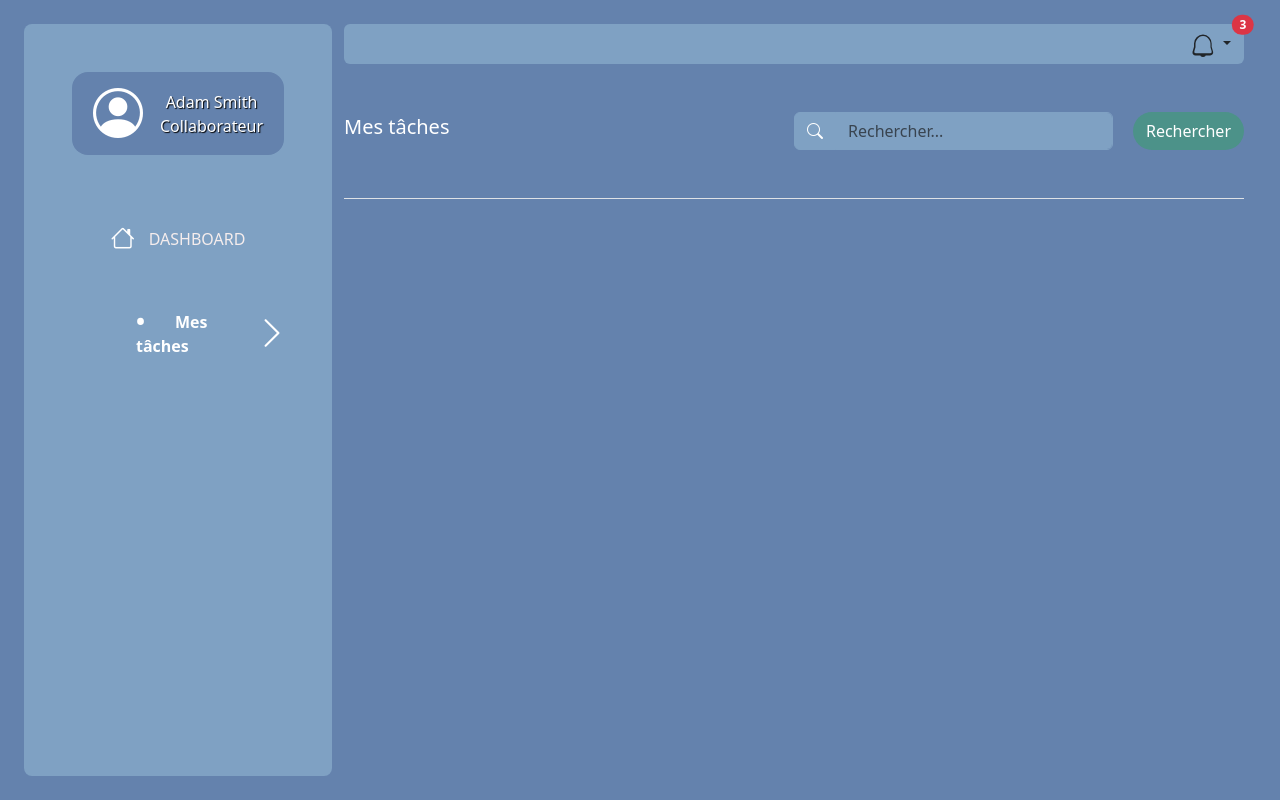
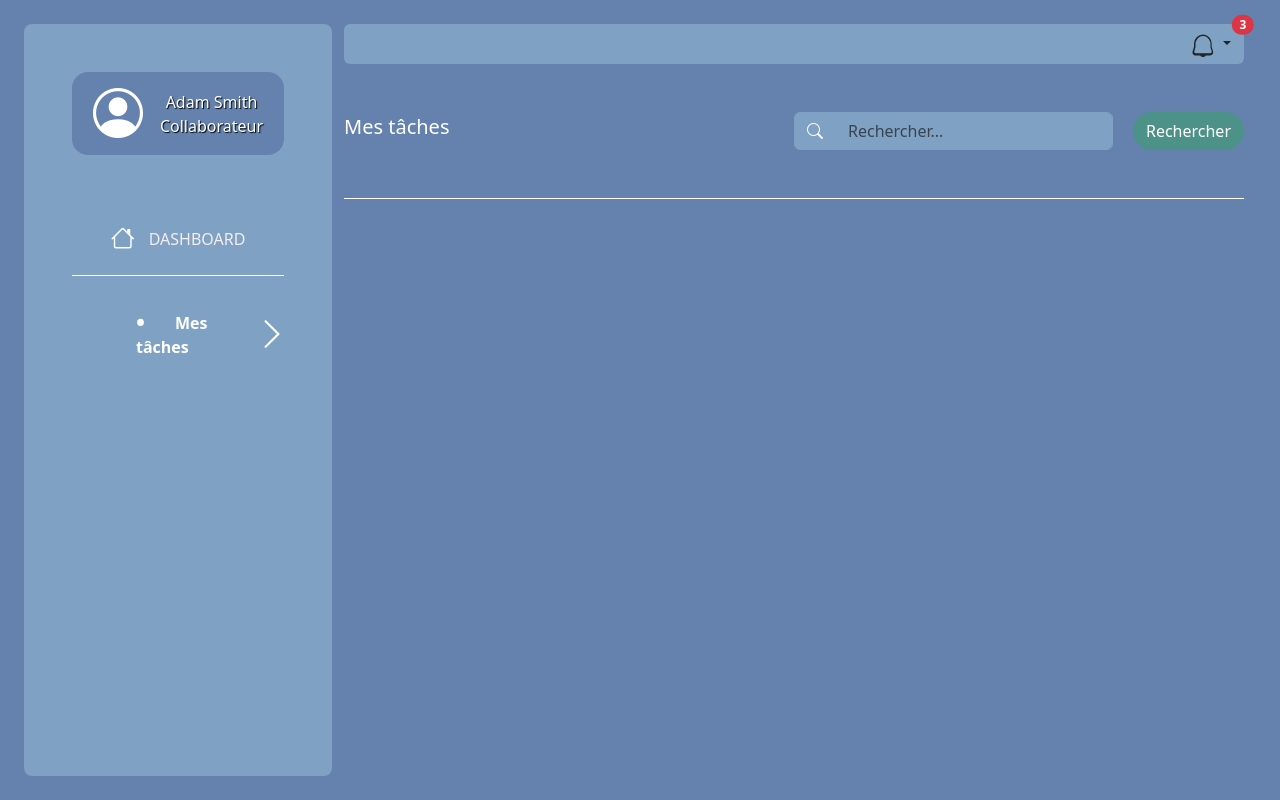
Before and after one commit to Blyss09/ProjetStage, a PHP site: page /screens/collabEnv.html in a window 1280 px wide. Run offline with PHP 8.4, Linux system fonts and the light colour scheme.

Commit message:
upd
-useless classes

```diff
--- a/screens/adminEnv.html
+++ b/screens/adminEnv.html
@@ -23,7 +23,7 @@
                     <div class="user__role">Admin</div>
                 </div>
             </div>
-            <div class="dashboard__body mt-5 d-flex justify-content-center text-center border-bottom p-4">
+            <div class="dashboard__body mt-5 d-flex justify-content-center text-center p-4">
                 <span class="house_img">
                     <i class="bi bi-house h4"></i>
                 </span>
--- a/screens/collabEnv.html
+++ b/screens/collabEnv.html
@@ -67,7 +67,7 @@
                     </div>
                   </div>
                 </div>
-            <div class="search__body row mt-5 pb-5 mx-0 border-bottom align-items-center">
+            <div class="search__body row mt-5 pb-5 mx-0 align-items-center">
                 <h5 class="col-6 p-0">Mes tâches</h5>
                 <div class="col p-0">
                     <div class="justify-content-center">
--- a/screens/managerEnv.html
+++ b/screens/managerEnv.html
@@ -23,7 +23,7 @@
                     <div class="user__role">Manager</div>
                 </div>
             </div>
-            <div class="dashboard__body mt-5 d-flex justify-content-center text-center border-bottom p-4">
+            <div class="dashboard__body mt-5 d-flex justify-content-center text-center p-4">
                 <span class="house_img">
                     <i class="bi bi-house h4"></i>
                 </span>
--- a/styles/styles.css
+++ b/styles/styles.css
@@ -10,6 +10,9 @@
 }
 .dashboard__title {
   color: rgba(245, 237, 237, 1);
+}
+.dashboard__body{
+  border-bottom: 1px solid white;
 }
 .filter__title {
   margin-left: 40rem;
```
